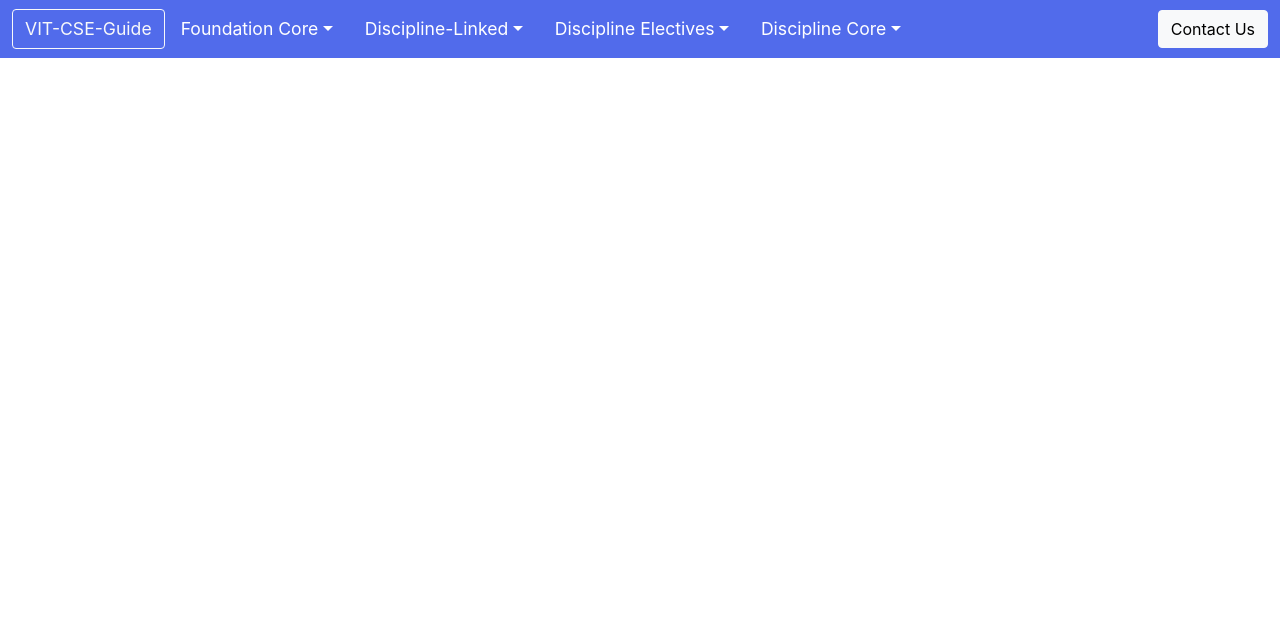
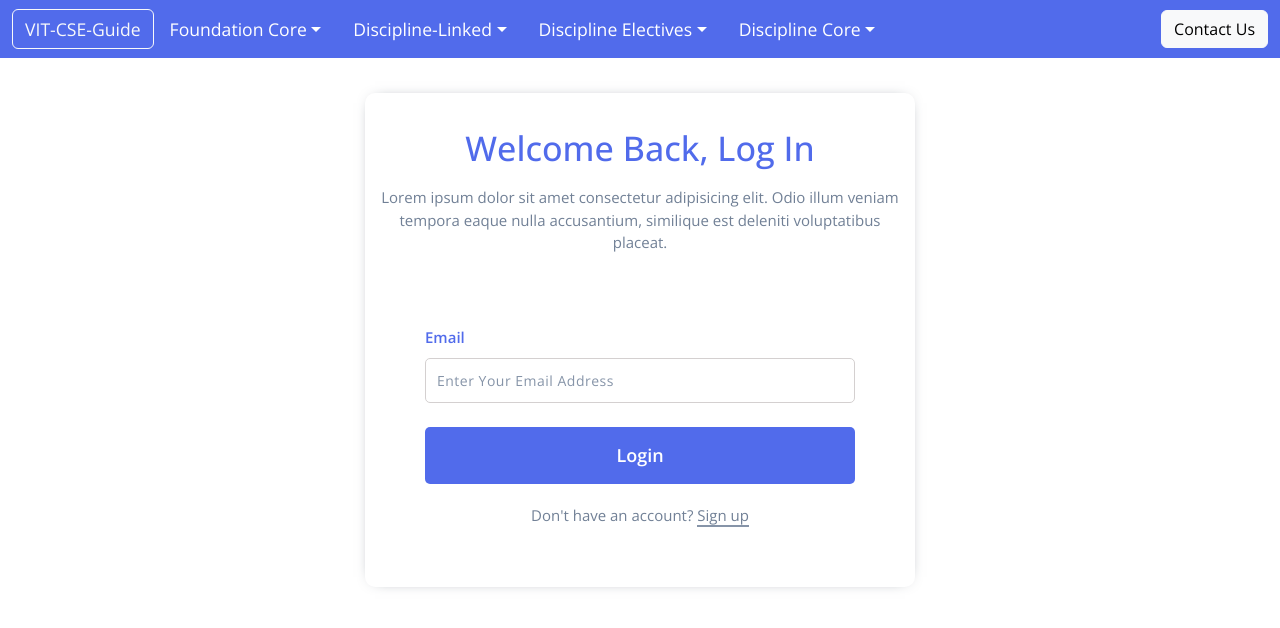
Before and after one commit to Vishal-1004/VIT-CSE-Guide, a React (Create React App) app in the folder client/: page /login in a window 1280 px wide. Shown: the top 628 px of the page. Built offline with nearby package versions, Linux system fonts and the light colour scheme.

Commit message:
Login and Register Page made

```diff
--- a/client/package.json
+++ b/client/package.json
@@ -6,9 +6,11 @@
     "@testing-library/jest-dom": "^5.17.0",
     "@testing-library/react": "^13.4.0",
     "@testing-library/user-event": "^13.5.0",
+    "bootstrap": "^5.3.2",
     "mdb-react-ui-kit": "^7.0.0",
     "mdb-ui-kit": "^7.0.0",
     "react": "^18.2.0",
+    "react-bootstrap": "^2.9.1",
     "react-dom": "^18.2.0",
     "react-icons": "^4.12.0",
     "react-router-dom": "^6.20.1",
--- a/client/src/App.js
+++ b/client/src/App.js
@@ -1,16 +1,27 @@
 import "./App.css";
 import { BrowserRouter as Router, Route, Routes } from "react-router-dom";
 import Navbar from "./Components/NavBar/Navbar";
-import Contact from "./Pages/Contact";
 import ScrollToTopBtn from "./Components/ScrollToTop/ScrollToTop";
+import Contact from "./Pages/Contact/Contact";
 import Home from "./Pages/Home/Home";
+
+// Bootstrap CSS --------------------------------------
+import "bootstrap/dist/css/bootstrap.min.css";
+// Bootstrap Bundle JS --------------------------------------
+import "bootstrap/dist/js/bootstrap.bundle.min";
+import Login from "./Pages/Login/Login";
+import Register from "./Pages/Register/Register";
+import Otp from "./Pages/OTP/Otp";
 
 function App() {
   return (
     <Router>
       <Navbar />
       <Routes>
-        <Route path="/" element={<Home/>}></Route>
+        <Route path="/" element={<Home />} />
+        <Route path="/login" element={<Login />} />
+        <Route path="/register" element={<Register />} />
+        <Route path="/otp" element={<Otp />} />
         <Route path="/contact" element={<Contact />} />
       </Routes>
       <ScrollToTopBtn />
--- a/client/src/Pages/Home/Home.css
+++ b/client/src/Pages/Home/Home.css
@@ -1,18 +1,18 @@
 .h1-style{
-    display: inline-block;
-    font-size: 2.5rem;
+    display: inline-block !important;
+    font-size: 2.5rem !important;
     font-weight: 400 !important;
-    border-bottom: 3px solid #516beb;
+    border-bottom: 3px solid #516beb !important;
 }
 
 .p-style{
-    font-size: 1.1rem;
-    margin-top: 1rem;
+    font-size: 1.1rem !important;
+    margin-top: 1rem !important;
 }
 
 .table-style{
-    margin: 0 auto;
-   width: 80%;
+margin: 0 auto !important;
+   width: 80% !important;
 }
 
 .btn-style{
@@ -25,21 +25,21 @@
 }
 
 .click-style:hover{
-    background-color: #516beb;
-    color: white;
+    background-color: #516beb !important;
+    color: white !important;
 }
 
 @media screen and (max-width: 780px) {
     /* Styles for devices with a screen width up to 600px */
     .table-style{
-        width: 95%;
+        width: 95% !important;
     }
 
     th:first-child {
-        display: none;
+        display: none !important;
       }
 
       td:first-child {
-        display: none;
+        display: none !important;
       }
   }
--- a/client/src/Pages/Home/Home.js
+++ b/client/src/Pages/Home/Home.js
@@ -51,7 +51,7 @@ const Home = () => {
         {buttons.map((button, index) => (
           <li
             key={index}
-            className={`nav-item btn ${activelink === index ? "active" : ""}`}
+            className={`nav-item ${activelink === index ? "active" : ""}`}
           >
             <Link
               className={`nav-link ${
@@ -69,7 +69,7 @@ const Home = () => {
       {loading ? (
         <p>Loading...</p>
       ) : (
-        <table className="table my-3 table-style">
+        <table className="table my-3 table-style container">
           <thead>
             <tr>
               {Object.keys(data[0] || {}).map((column, i) => (
--- /dev/null
+++ b/client/src/Pages/Login/Login.js
@@ -0,0 +1,41 @@
+import React from "react";
+import { NavLink } from "react-router-dom";
+import "../Register/Register.css";
+
+const Login = () => {
+  return (
+    <>
+      <section>
+        <div className="form_data">
+          <div className="form_heading">
+            <h1>Welcome Back, Log In</h1>
+            <p style={{ textAlign: "center" }}>
+              Lorem ipsum dolor sit amet consectetur adipisicing elit. Odio
+              illum veniam tempora eaque nulla accusantium, similique est
+              deleniti voluptatibus placeat.
+            </p>
+          </div>
+          <form>
+            <div className="form_input">
+              <label htmlFor="email" className="label-style">
+                Email
+              </label>
+              <input
+                type="email"
+                name="email"
+                id=""
+                placeholder="Enter Your Email Address"
+              />
+            </div>
+            <button className="btn">Login</button>
+            <p>
+              Don't have an account? <NavLink to="/register">Sign up</NavLink>
+            </p>
+          </form>
+        </div>
+      </section>
+    </>
+  );
+};
+
+export default Login;
--- /dev/null
+++ b/client/src/Pages/OTP/Otp.js
@@ -0,0 +1,32 @@
+import React from "react";
+import "../Register/Register.css";
+
+const Otp = () => {
+  return (
+    <>
+      <section>
+        <div className="form_data">
+          <div className="form_heading">
+            <h1>Please Enter Your OTP Here</h1>
+          </div>
+          <form>
+            <div className="form_input">
+              <label htmlFor="otp" className="label-style">
+                OTP
+              </label>
+              <input
+                type="text"
+                name="otp"
+                id=""
+                placeholder="Enter Your OTP"
+              />
+            </div>
+            <button className="btn">Submit</button>
+          </form>
+        </div>
+      </section>
+    </>
+  );
+};
+
+export default Otp;
--- /dev/null
+++ b/client/src/Pages/Register/Register.css
@@ -0,0 +1,137 @@
+@import url('https://fonts.googleapis.com/css2?family=Open+Sans:wght@400;500;600;700&display=swap');
+*{
+    margin: 0;
+    padding: 0;
+    box-sizing: border-box;
+}
+
+body{
+    font-family: 'Open Sans', sans-serif;
+}
+section{
+    width: 100%;
+    padding: 10px;
+    min-height:calc(100vh - 80px);
+}
+
+section .form_data{
+    max-width: 550px;
+    margin: 25px auto;
+    padding: 35px 10px;
+    box-shadow: 0 0 15px -10px #2d3748;
+    border-radius: 10px;
+    display: flex;
+    flex-direction: column;
+    align-items: center;
+}
+
+.form_heading{
+    display: flex;
+    flex-direction: column;
+    align-items: center;
+}
+
+.form_data h1{
+    font-size: 34px;
+    color: #516beb;
+}
+
+.form_data p{
+    color: #718096;
+    font-size: 15px;
+    margin-top:9px;
+}
+
+.form_data form{
+    margin-top: 45px;
+    width: 100%;
+    padding: 10px 50px;
+}
+
+.form_data form .form_input input{
+    width: 100%;
+    padding: 11px;
+    border: 1px solid #d4d0d0;
+    border-radius: 5px;
+    outline: none;
+    margin-bottom: 14px;
+    margin-top: 9px;
+    font-size: 14px;
+
+}
+
+.form_data form .form_input label{
+    font-weight: 600;
+    font-size: 15px;
+}
+
+.form_input .two{
+    display: flex;
+    align-items: center;
+    position: relative;
+}
+
+.form_data form .form_input input:focus{
+    border:2px solid rgba(66, 153, 225,0.6);
+}
+
+.form_data form .label-style{
+    color: #516beb;
+}
+
+
+.form_data form .form_input input::placeholder{
+    color: #8694a8;
+    letter-spacing: .5px;
+    font-size: 14px;
+}
+
+.form_input .showpass{
+    position: absolute;
+    right: 0;
+    top:1px;
+    padding: 7px 10px;
+    margin-right: 5px;
+    margin-top: 12px;
+    font-size: 14px;
+    font-weight: 600;
+    color: #2a4365;
+    background-color: #EDF2F7;
+    border-radius: 5px;
+    cursor: pointer;
+}
+
+form .btn{
+    display:block;
+    width: 100%;
+    padding: 15px;
+    border: none;
+    outline: none;
+    border-radius: 5px;
+    background-color:#516beb;
+    color: #fff;
+    font-weight: 600;
+    font-size: 18px;
+    margin-top: 10px;
+    cursor: pointer;
+    transition: all .3s;
+}
+
+
+form .btn:hover{
+    background-color: #97a1b1;
+}
+form .btnload{
+    background-color: #97a1b1;
+}
+
+.form_data form p{
+    text-align: center;
+    margin-top: 20px;
+}
+
+.form_data form a{
+    text-decoration: none;
+    color:#718096 ;
+    border-bottom: 2px solid #8694a8;
+}
--- /dev/null
+++ b/client/src/Pages/Register/Register.js
@@ -0,0 +1,73 @@
+import React, { useState } from "react";
+import "./Register.css";
+import { NavLink } from "react-router-dom";
+
+const Register = () => {
+  const [passhow, setPassShow] = useState(false);
+
+  return (
+    <>
+      <section>
+        <div className="form_data">
+          <div className="form_heading">
+            <h1>Sign Up</h1>
+            <p style={{ textAlign: "center" }}>
+              Lorem ipsum dolor sit amet consectetur adipisicing elit. Facere
+              qui odit molestiae ut a optio iure quia accusantium veritatis
+              minima.
+            </p>
+          </div>
+          <form>
+            <div className="form_input">
+              <label htmlFor="fname" className="label-style">
+                Name
+              </label>
+              <input
+                type="text"
+                name="fname"
+                id=""
+                placeholder="Enter Your Name"
+              />
+            </div>
+            <div className="form_input">
+              <label htmlFor="email" className="label-style">
+                Email
+              </label>
+              <input
+                type="email"
+                name="email"
+                id=""
+                placeholder="Enter Your Email Address"
+              />
+            </div>
+            <div className="form_input">
+              <label htmlFor="password" className="label-style">
+                Password
+              </label>
+              <div className="two">
+                <input
+                  type={!passhow ? "password" : "text"}
+                  name="password"
+                  id=""
+                  placeholder="Enter Your password"
+                />
+                <div
+                  className="showpass label-style"
+                  onClick={() => setPassShow(!passhow)}
+                >
+                  {!passhow ? "Show" : "Hide"}
+                </div>
+              </div>
+            </div>
+            <button className="btn">Sign Up</button>
+            <p>
+              Do you have an account? <NavLink to="/login">Login</NavLink>
+            </p>
+          </form>
+        </div>
+      </section>
+    </>
+  );
+};
+
+export default Register;
```
Also changed, not shown: client/src/Pages/Contact/Contact.js (renamed from client/src/Pages/Contact.js), 1 other file (tests, documents, lock files or other folders).
